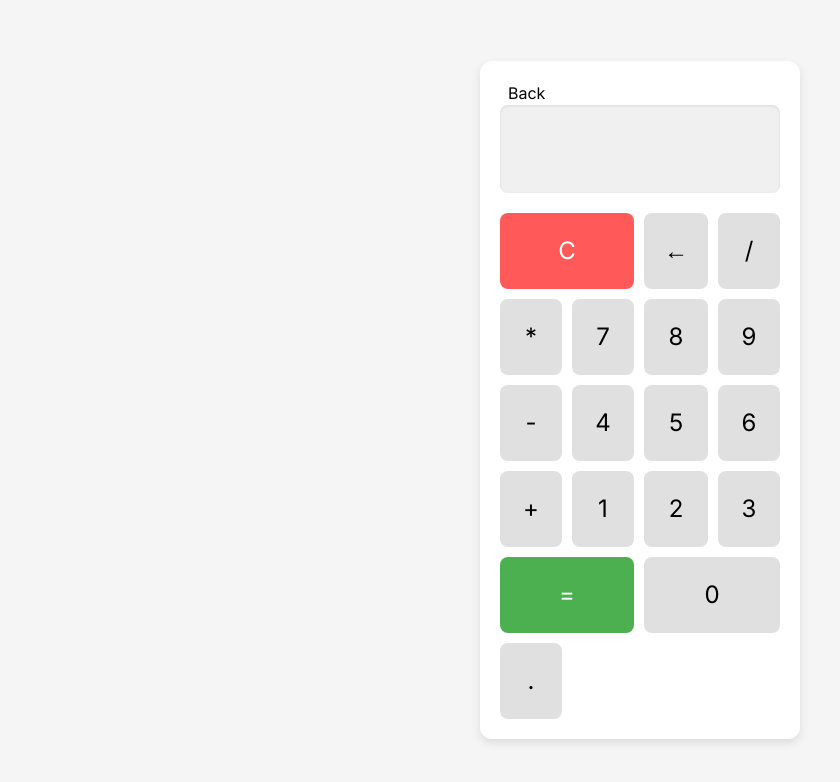
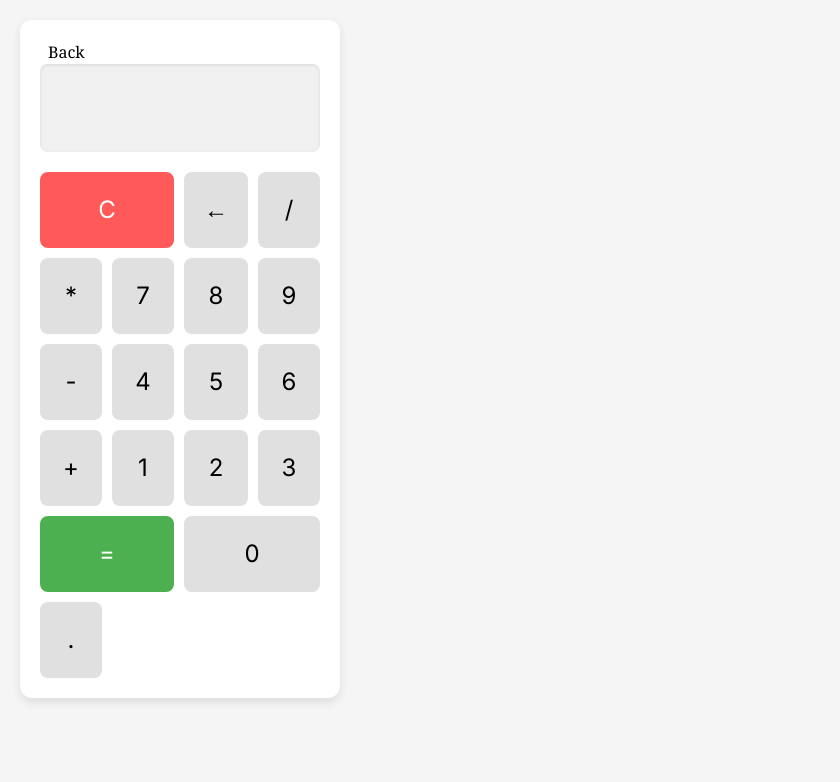
Before and after one commit to uk030621/Main-LWH-Auth-Wrap, a Next.js app: page /calculator in a window 1280 px wide. Shown: the top 782 px of the page, without its empty margins (0-840 px from the left). Built offline with nearby package versions, Linux system fonts and the light colour scheme.

Commit message:
Small modifications

```diff
--- a/app/Regform/page.js
+++ b/app/Regform/page.js
@@ -127,7 +127,7 @@ export default function HomePage() {
             </button>*/}
             <Link href="/dashboard" className={styles.gotologout} >Go to Log Out</Link>
             <div className="mt-4">
-            <Link href="/calculator" className={styles.gotoStock} >📅</Link>
+            <Link href="/calculator" className={styles.gotoStock} >🧮</Link>
             <Link href="/dashboard" className={styles.gotoMedia} >Media</Link>
             </div>
 
--- a/app/calculator/calculator.module.css
+++ b/app/calculator/calculator.module.css
@@ -1,7 +1,7 @@
 .calculatorContainer {
     display: flex;
-    justify-content: center;
-    align-items: center;
+    justify-content: flex-start;
+    align-items:flex-start;
     height: 100vh;
     background-color: #f5f5f5;
     padding: 20px; /* Padding added for smaller screens */
--- a/app/calculator/page.js
+++ b/app/calculator/page.js
@@ -29,7 +29,7 @@ const Calculator = () => {
     <div className={styles.calculatorContainer}>
 
       <div className={styles.calculator}>
-      <Link className="ml-2 mb-5" href="/Regform">Back</Link>
+      <Link className="ml-2 mb-5 font-serif" href="/Regform">Back</Link>
         <div className={styles.display}>
           <input type="text" value={input} readOnly />
         </div>
```
